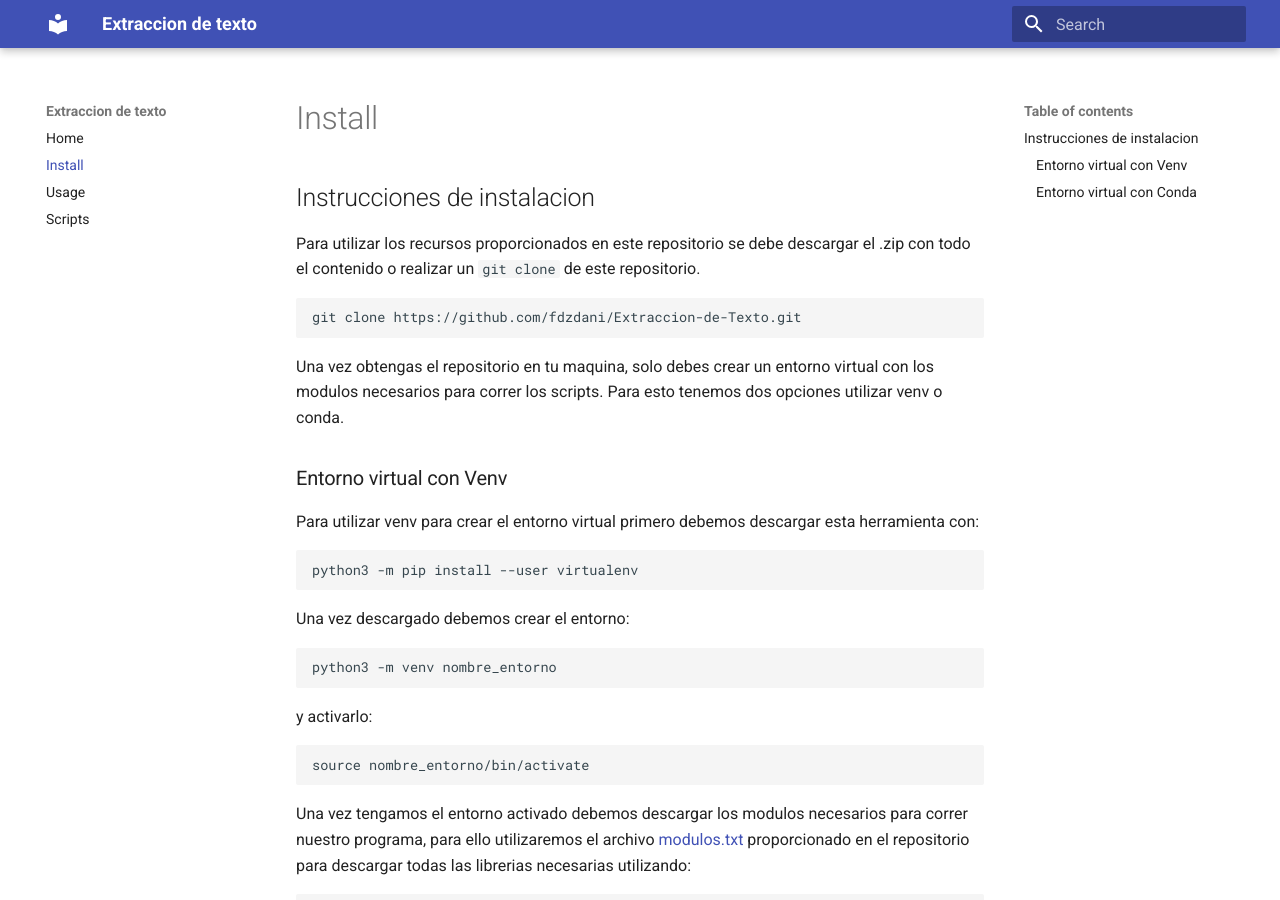
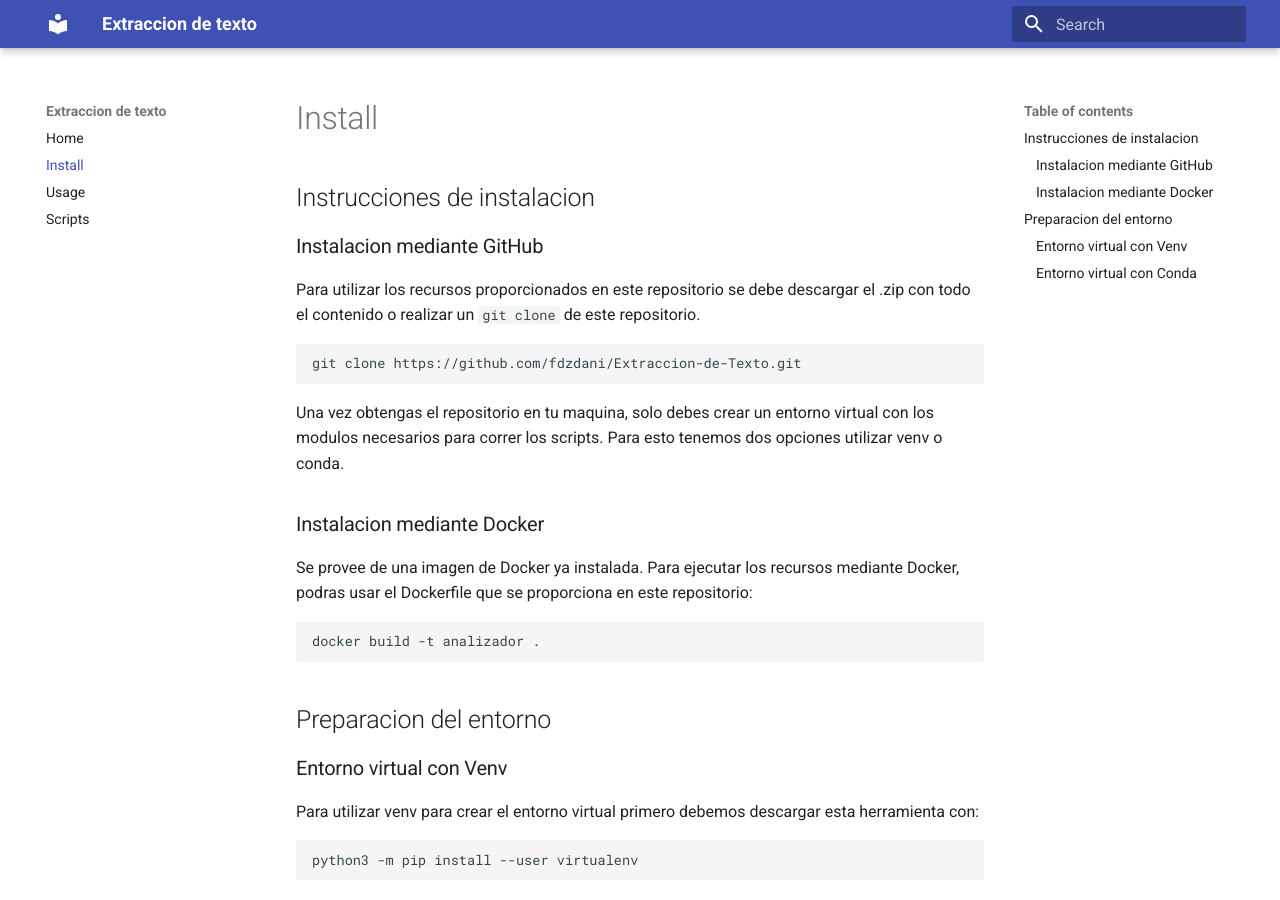
Before and after one commit to fdzdani/Analizador-de-Texto, an MkDocs documentation site: the page built from docs/installation.md, in a window 1280 px wide and 900 px high. Built offline with MkDocs 1.6.1 and Material for MkDocs 9.7.7, drawn with Linux system fonts in a browser that asks for light colours.

Commit message:
Update installation.md

`````diff
--- a/docs/installation.md
+++ b/docs/installation.md
@@ -1,4 +1,5 @@
 ## Instrucciones de instalacion
+### Instalacion mediante GitHub
 Para utilizar los recursos proporcionados en este repositorio se debe descargar el .zip con todo el contenido o realizar un ````git clone```` de este repositorio.
 
 ````
@@ -6,6 +7,13 @@ git clone https://github.com/fdzdani/Extraccion-de-Texto.git
 ````
 
 Una vez obtengas el repositorio en tu maquina, solo debes crear un entorno virtual con los modulos necesarios para correr los scripts. Para esto tenemos dos opciones utilizar venv o conda.
+### Instalacion mediante Docker
+Se provee de una imagen de Docker ya instalada. Para ejecutar los recursos mediante Docker, podras usar el Dockerfile que se proporciona en este repositorio:
+
+```
+docker build -t analizador .
+```
+## Preparacion del entorno
 ### Entorno virtual con Venv
 Para utilizar venv para crear el entorno virtual primero debemos descargar esta herramienta con:
 ````
`````
